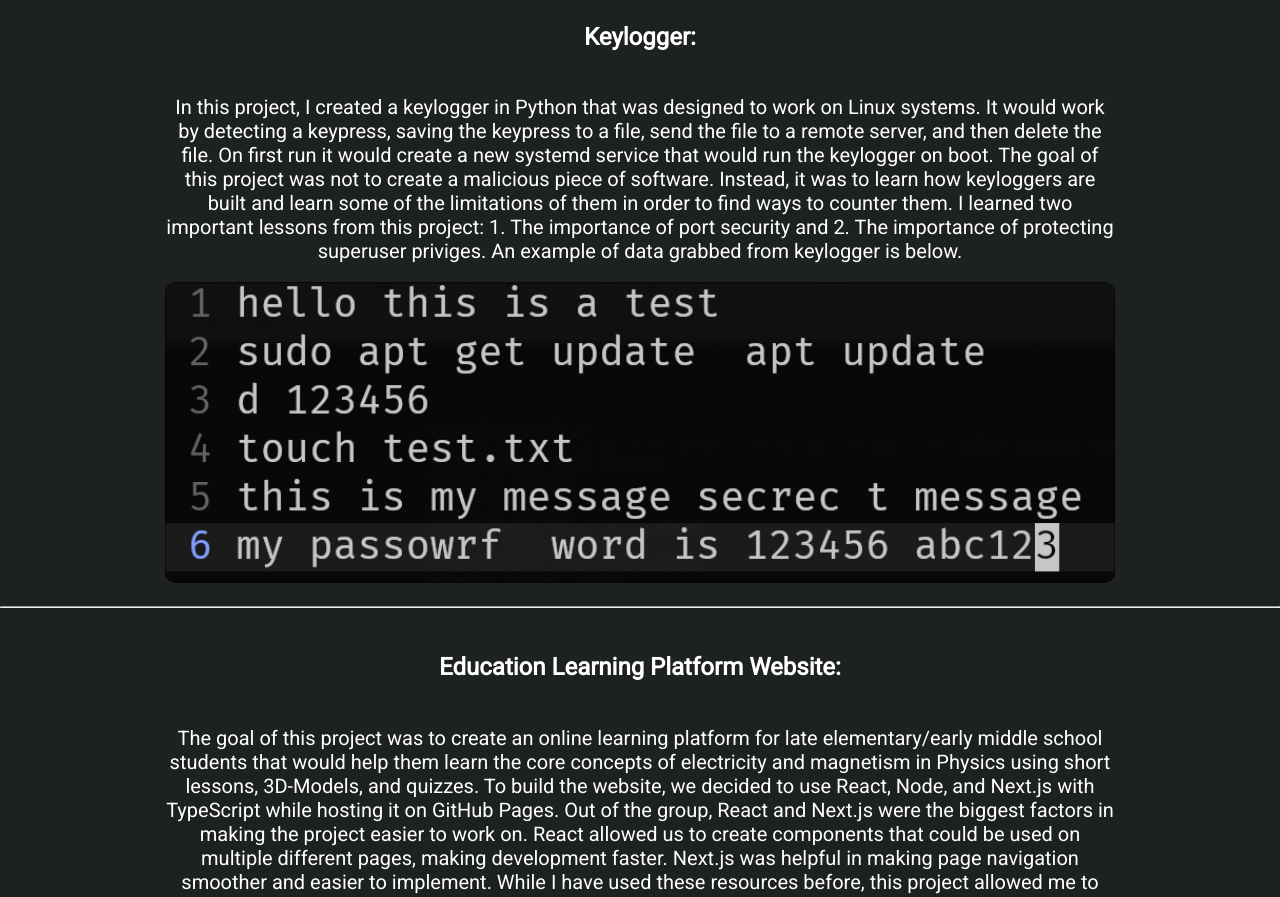
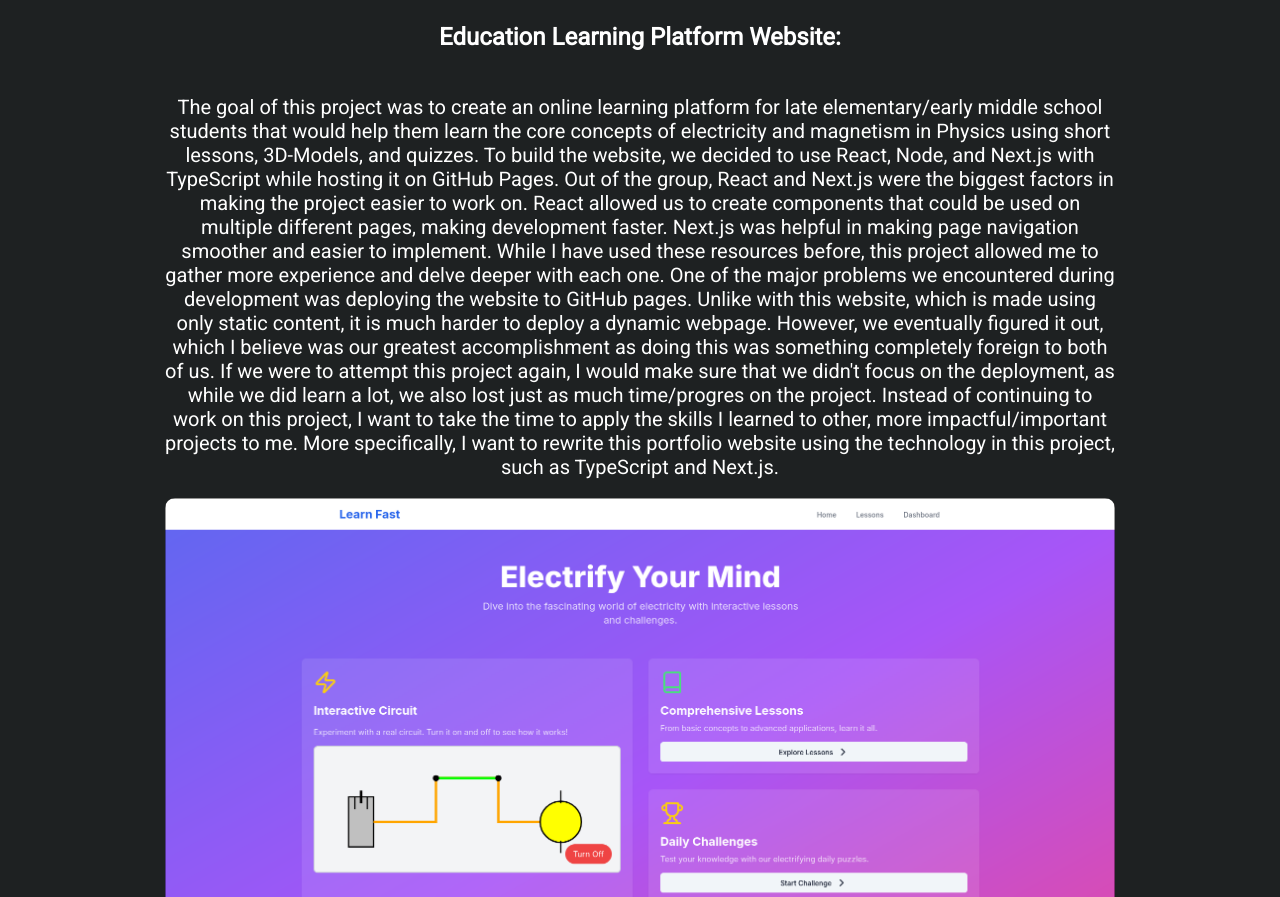
Before and after one commit to Ghaleb-Sarsour/Ghaleb-Sarsour.github.io, a plain HTML site: page projects.html in a window 1280 px wide. Shown: the part 203-1100 px from the top of the page. Drawn offline with Linux system fonts and the light colour scheme.

Commit message:
Update projects.html

```diff
--- a/projects.html
+++ b/projects.html
@@ -35,18 +35,6 @@
         </header>
 
         <!--Main Content-->
-       <h2>Keylogger:</h2>
-       <br>
-       <div class="P1-Website">
-            <p>In this project, I created a keylogger in Python that was designed to work on Linux systems. It would work by detecting a keypress, saving the keypress to a file, send the file to a remote server, and then delete the file. On first run it would create a new systemd service that would run the keylogger on boot. The goal of this project was not to create a malicious piece of software. Instead, it was to learn how keyloggers are built and learn some of the limitations of them in order to find ways to counter them. I learned two important lessons from this project: 1. The importance of port security and 2. The importance of protecting superuser priviges. An example of data grabbed from keylogger is below.</p>
-       <br>
-       <img id="p1img" src="images/logger_results.png" alt="Keylogger" height="auto" width="950px">
-       </div>
-
-        <br width="5%">
-        <hr>
-        <br width="5%">
-
        <h2>Education Learning Platform Website:</h2>
        <br>
        <div class="P1-Website">
```
